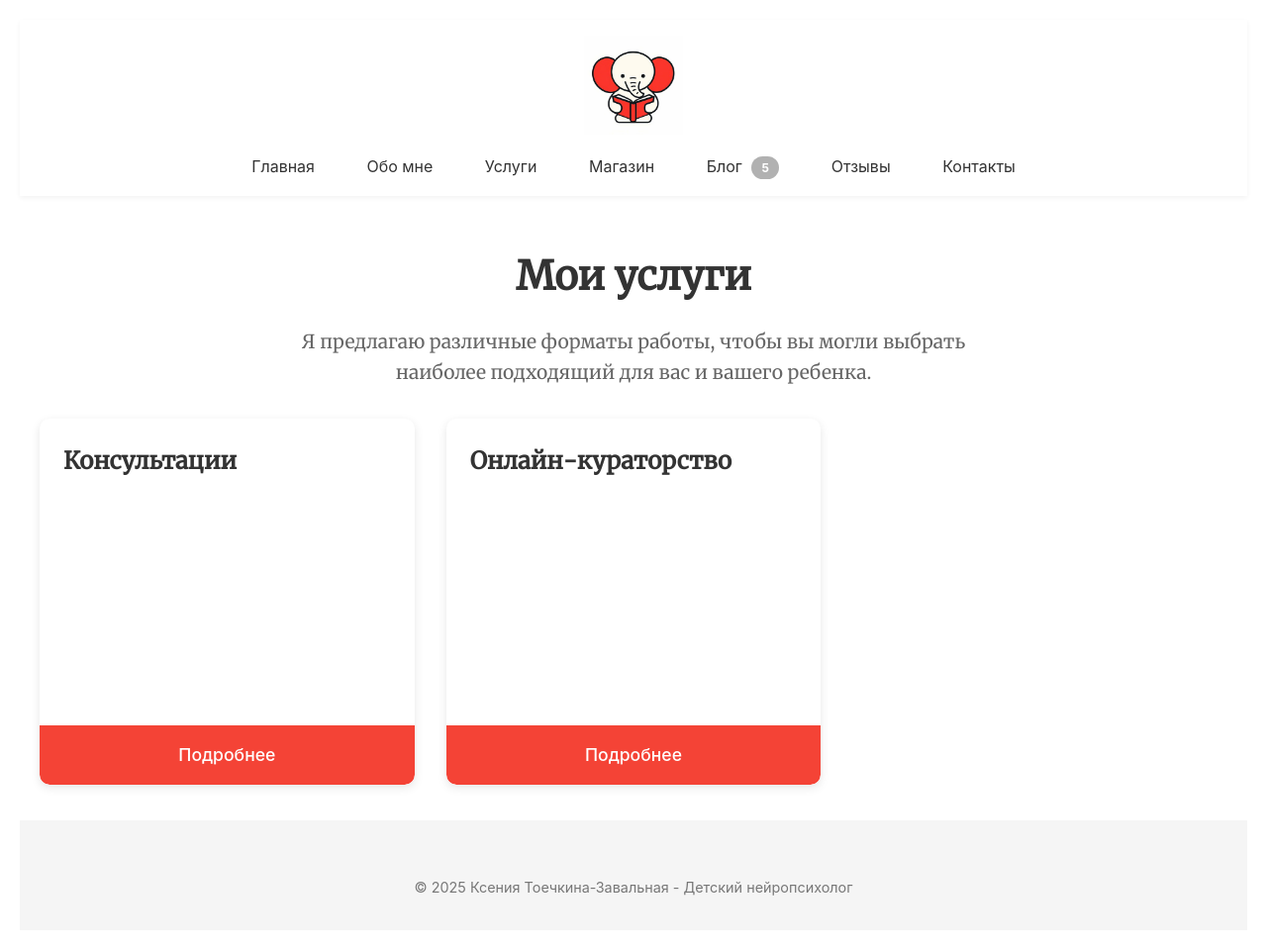
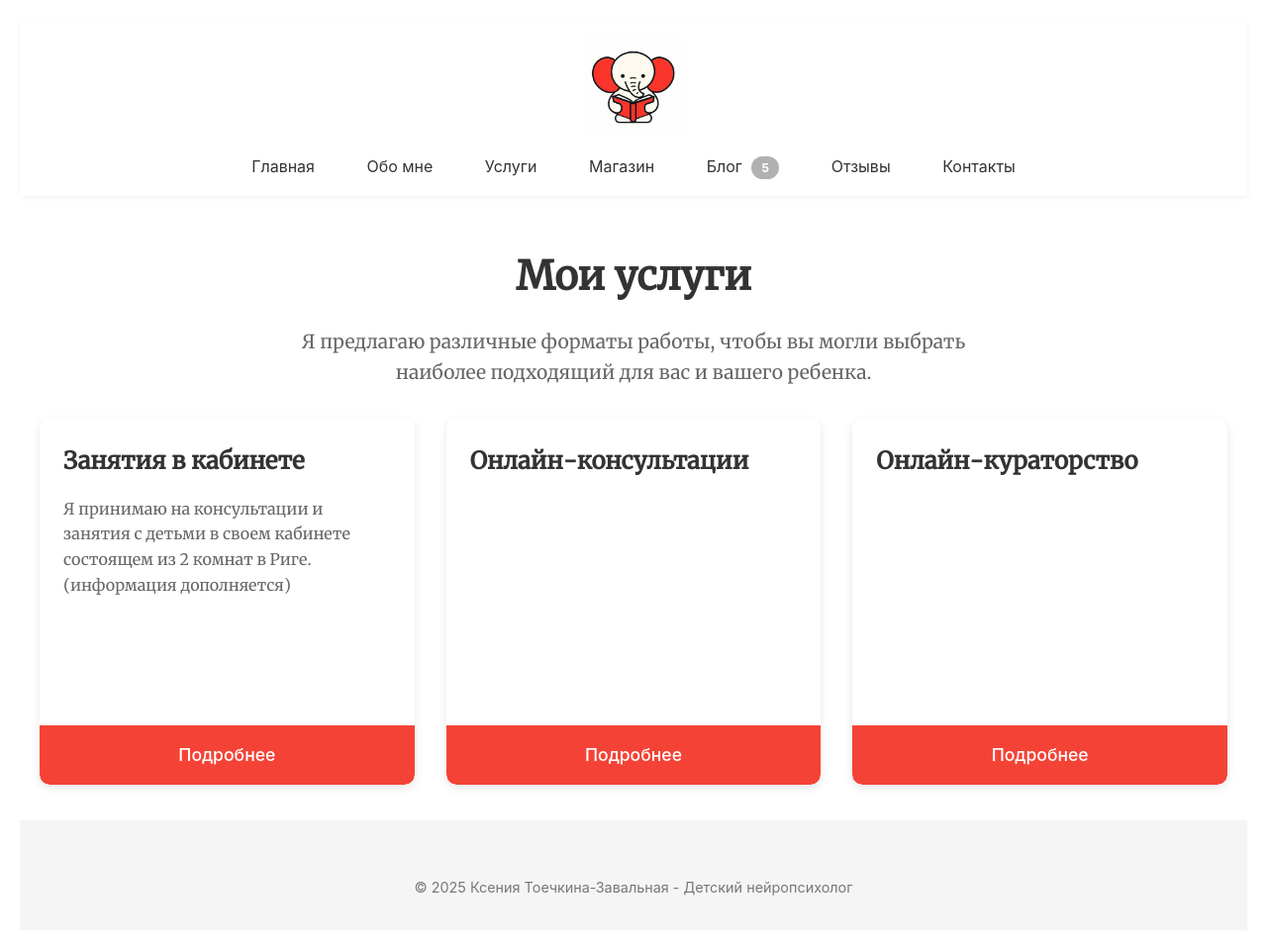
Before and after one commit to alexzavalny/ToykinaBusinessCard, a Jekyll site: the page built from services/index.md, in a window 1280 px wide. Shown: the whole page at 99% size. Built offline with Jekyll 4.4.1, drawn with Linux system fonts in a browser that asks for light colours; comment, search, counter and statistics services are not loaded.

Commit message:
Update consultation service title and adjust file permissions
- Changed the title of the consultation service from "Консультации" to "Онлайн-консультации" for clarity.
- Modified the file permissions of the low_background.jpg image to ensure proper access.

```diff
--- /dev/null
+++ b/_services/cabinet.md
@@ -0,0 +1,7 @@
+---
+layout: service
+title: Занятия в кабинете
+---
+
+Я принимаю на консультации и занятия с детьми в своем кабинете состоящем из 2 комнат в Риге.
+(информация дополняется)
--- a/_services/consultation.md
+++ b/_services/consultation.md
@@ -1,6 +1,6 @@
 ---
 layout: service
-title: Консультации
+title: Онлайн-консультации
 ---
 
 <style>
```
Also changed, not shown: 2 other files.
